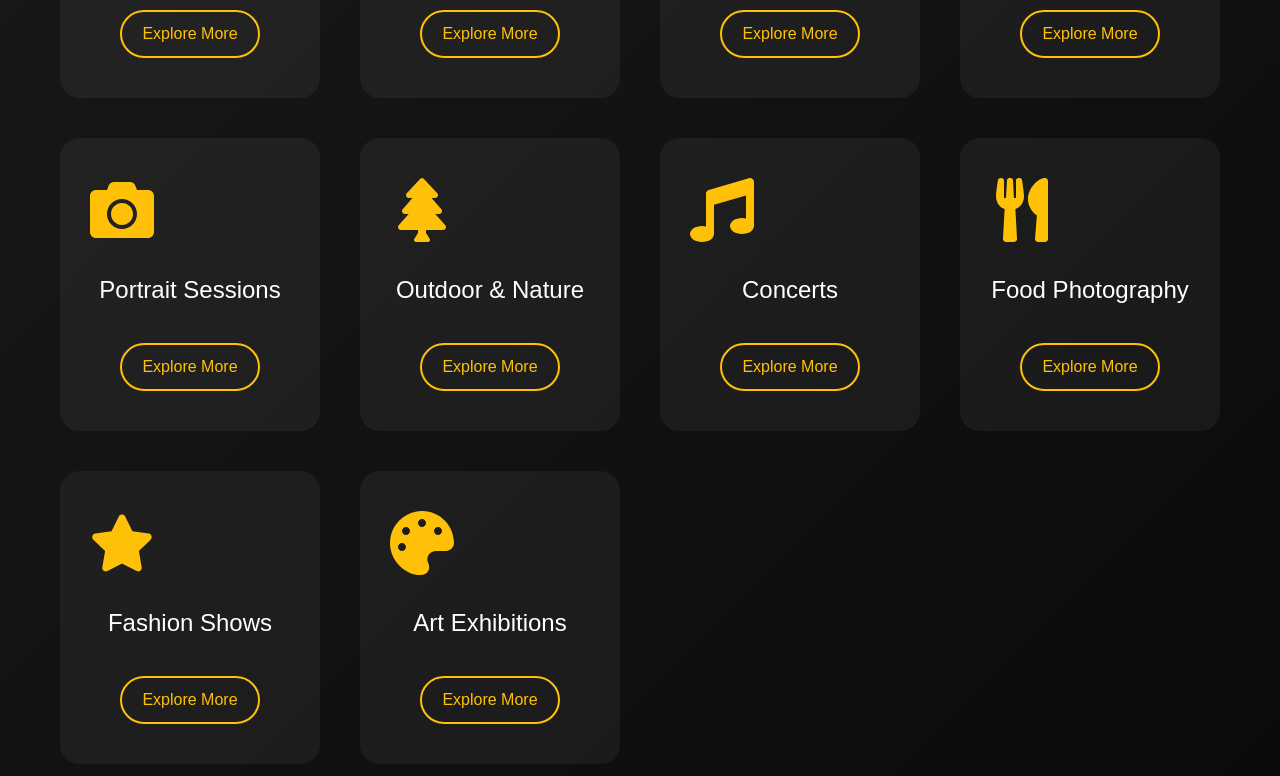
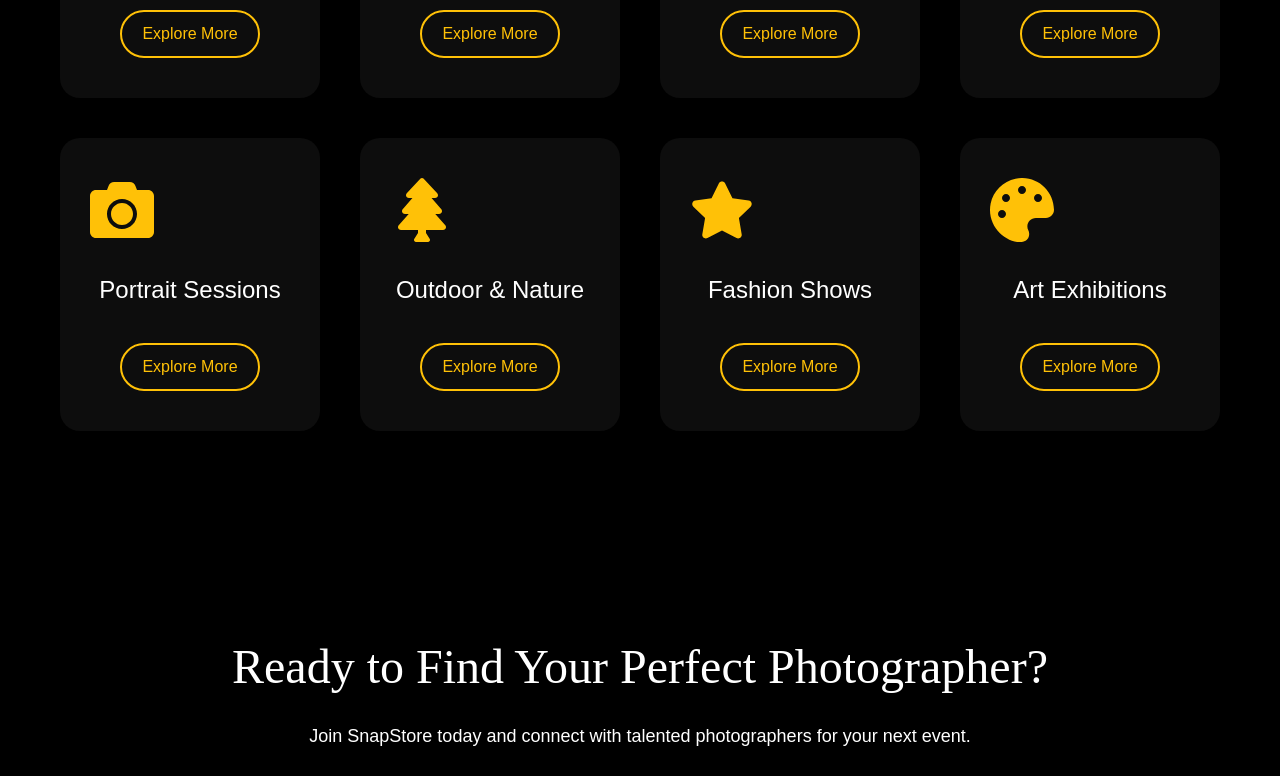
Before and after one commit to BITSDEV-G/snapstore, a React (Vite) app in the folder frontend/: page / in a window 1280 px wide. Shown: the part 4300-5076 px from the top of the page. Built offline with nearby package versions, Linux system fonts and the light colour scheme; a web font is replaced by a local one.

Commit message:
added swagger docs

```diff
--- a/frontend/src/components/EventTypes.jsx
+++ b/frontend/src/components/EventTypes.jsx
@@ -1,10 +1,10 @@
 import styled from 'styled-components';
 import { useSpring, useTrail, animated, config } from 'react-spring';
 import { useInView } from 'react-intersection-observer';
-import { FaHeart, FaBuilding, FaGraduationCap, FaBirthdayCake, FaCamera, FaTree, FaMusic, FaUtensils, FaStar, FaPalette } from 'react-icons/fa';
+import { FaHeart, FaBuilding, FaGraduationCap, FaBirthdayCake, FaCamera, FaTree, FaStar, FaPalette } from 'react-icons/fa';
 
 const Section = styled.section`
-  background: linear-gradient(135deg, #1a1a1a 0%, #0a0a0a 100%);
+  background: linear-gradient(to bottom, #000000, #000000, #000000);
   padding: 120px 0;
   overflow: hidden;
 `;
@@ -115,8 +115,7 @@ const eventTypes = [
   { name: "Birthdays", icon: FaBirthdayCake },
   { name: "Portrait Sessions", icon: FaCamera },
   { name: "Outdoor & Nature", icon: FaTree },
-  { name: "Concerts", icon: FaMusic },
-  { name: "Food Photography", icon: FaUtensils },
+  // Removed "Concerts" and "Food Photography"
   { name: "Fashion Shows", icon: FaStar },
   { name: "Art Exhibitions", icon: FaPalette },
 ];
--- a/frontend/src/components/ProtectedRoute.jsx
+++ /dev/null
@@ -1,25 +0,0 @@
-import { Route, Navigate } from 'react-router-dom';
-import { useAuth } from '../contexts/AuthContext';
-import PropTypes from 'prop-types';
-
-function ProtectedRoute({ component: Component, ...rest }) {
-  const { isAuthenticated } = useAuth();
-
-  return (
-    <Route
-      {...rest}
-      element={
-        isAuthenticated ? (
-          <Component {...rest} />
-        ) : (
-          <Navigate to="/login" replace />
-        )
-      }
-    />
-  );
-}
-ProtectedRoute.propTypes = {
-  component: PropTypes.elementType.isRequired,
-};
-
-export default ProtectedRoute;
```
Also changed, not shown: frontend/src/components/News.jsx (deleted).
